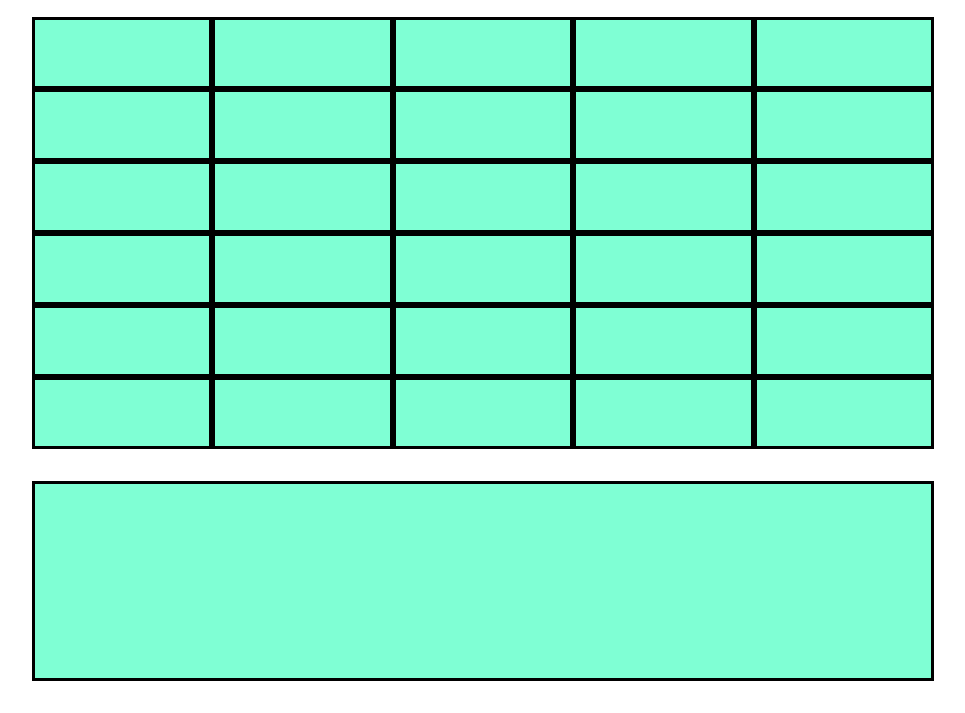
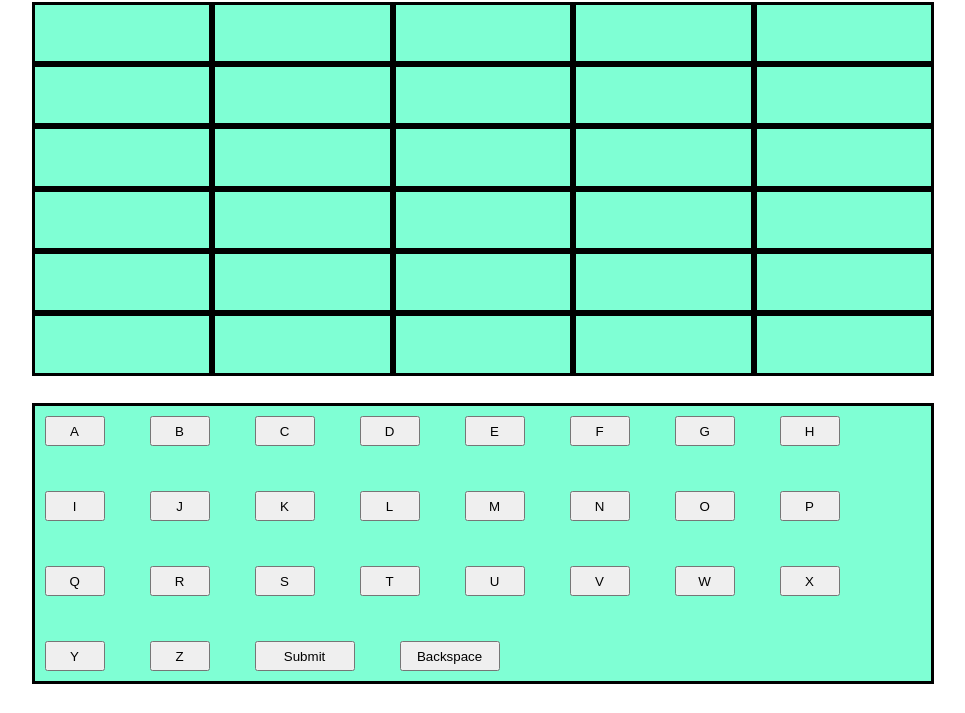
Before and after one commit to lexgwc/wordle-ish-game, a plain HTML site: page index.html in a window 1280 px wide. Shown: the part 103-816 px from the top of the page, without its empty margins (157-1122 px from the left). Drawn offline with Linux system fonts and the light colour scheme.

Commit message:
Add buttons to keyboard

```diff
--- a/index.html
+++ b/index.html
@@ -9,7 +9,36 @@
 </head>
 <body>
     <div class="container">
-        <div class="keyboard"></div>
+        <div class="keyboard">
+            <button class="keyBtn" id="A">A</button>
+            <button class="keyBtn" id="B">B</button>
+            <button class="keyBtn" id="C">C</button>
+            <button class="keyBtn" id="D">D</button>
+            <button class="keyBtn" id="E">E</button>
+            <button class="keyBtn" id="F">F</button>
+            <button class="keyBtn" id="G">G</button>
+            <button class="keyBtn" id="H">H</button>
+            <button class="keyBtn" id="I">I</button>
+            <button class="keyBtn" id="J">J</button>
+            <button class="keyBtn" id="K">K</button>
+            <button class="keyBtn" id="L">L</button>
+            <button class="keyBtn" id="M">M</button>
+            <button class="keyBtn" id="N">N</button>
+            <button class="keyBtn" id="O">O</button>
+            <button class="keyBtn" id="P">P</button>
+            <button class="keyBtn" id="Q">Q</button>
+            <button class="keyBtn" id="R">R</button>
+            <button class="keyBtn" id="S">S</button>
+            <button class="keyBtn" id="T">T</button>
+            <button class="keyBtn" id="U">U</button>
+            <button class="keyBtn" id="V">V</button>
+            <button class="keyBtn" id="W">W</button>
+            <button class="keyBtn" id="X">X</button>
+            <button class="keyBtn" id="Y">Y</button>
+            <button class="keyBtn" id="Z">Z</button>
+            <button class="keyBtn" id="submitBtn">Submit</button>
+            <button class="keyBtn" id="deleteBtn">Backspace</button>
+        </div>
         <div class="Title">
             Wordle-ish
         </div>
--- a/style.css
+++ b/style.css
@@ -24,10 +24,27 @@
     border: 3px solid black;
   }
 
+#submitBtn, #deleteBtn{
+    width: 100px;
+}
+  .keyBtn {
+    height: 30px;
+    width: 60px;
+    margin: 10px;
+  }
+
+  .keyBtn:hover {
+    background-color:cadetblue;
+    cursor: pointer;
+  }
+
   .keyboard {
     grid-area: keyboard;
     background-color: aquamarine;
     border: 3px solid black;
+    display: flex;
+    gap: 25px;
+    flex-wrap: wrap;
   }
 
   .Title {
@@ -36,6 +53,8 @@
     justify-content: center;
     align-items: center;
     font-size: 50px;
+    padding: 0px;
+    margin: 10px;
   }
 
   .leftBorder {
```
